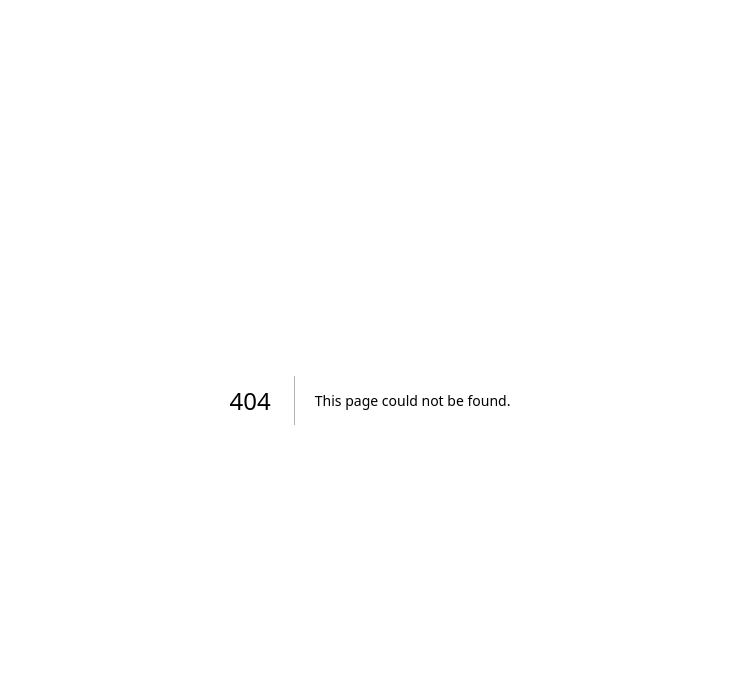
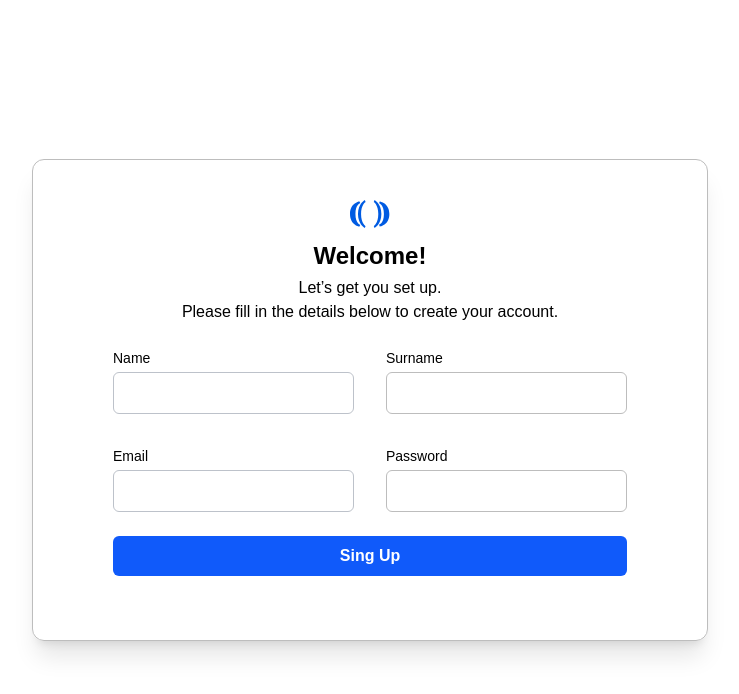
Before and after one commit to Leanid554/thesis, a Next.js app: page /singup in a window 1280 px wide. Before the commit this address had no page. Shown: the top 694 px of the page, without its empty margins (270-1009 px from the left). Built offline with nearby package versions, Linux system fonts and the light colour scheme.

Commit message:
Add Sing Up

```diff
--- /dev/null
+++ b/src/app/singup/page.tsx
@@ -0,0 +1,97 @@
+"use client";
+import { useState } from "react";
+import Image from "next/image";
+import logo from "../../assets/icons/logo.svg";
+
+export default function SingupPage() {
+  const [email, setEmail] = useState("");
+  const [password, setPassword] = useState("");
+  const [name, setName] = useState("");
+  const [surname, setSurname] = useState("");
+
+  const handleLogin = (e: React.FormEvent) => {
+    e.preventDefault();
+    console.log("Email:", email, "Password:", password);
+  };
+
+  return (
+    <div className="flex justify-center items-center min-h-screen">
+      <div className=" flex items-center justify-center sm:p-10 bg-white">
+        <form
+          onSubmit={handleLogin}
+          className=" container space-y-6 border border-grey rounded-xl shadow-xl p-5 sm:px-20 sm:pt-10 sm:pb-16"
+        >
+          <div className="flex flex-col items-center">
+            <Image className="pb-3" src={logo} alt="Logo" />
+
+            <h1 className="text-2xl font-bold text-black text-center">
+              Welcome!
+            </h1>
+            <p className="text-base  text-black text-center pt-1">
+              Let’s get you set up.
+            </p>
+            <p className="text-base   text-black text-center">
+              Please fill in the details below to create your account.
+            </p>
+          </div>
+          <div className="grid grid-cols-1 md:grid-cols-2 gap-4 md:gap-8">
+            <div>
+              <label className="block text-sm font-medium text-black w-60 ">
+                Name
+              </label>
+              <input
+                type="name"
+                value={name}
+                onChange={(e) => setName(e.target.value)}
+                required
+                className="mt-1 block w-full px-4 py-2 border border-border-grey rounded-md focus:ring-2 focus:ring-blue-500 focus:outline-none"
+              />
+            </div>
+            <div>
+              <label className="block text-sm font-medium text-black w-60">
+                Surname
+              </label>
+              <input
+                type="Surname"
+                value={surname}
+                onChange={(e) => setSurname(e.target.value)}
+                required
+                className="mt-1 block w-full px-4 py-2 border border-grey rounded-md focus:ring-2 focus:ring-blue-500 focus:outline-none"
+              />
+            </div>
+            <div>
+              <label className="block text-sm font-medium text-black w-60 ">
+                Email
+              </label>
+              <input
+                type="email"
+                value={email}
+                onChange={(e) => setEmail(e.target.value)}
+                required
+                className="mt-1 block w-full px-4 py-2 border border-border-grey rounded-md focus:ring-2 focus:ring-blue-500 focus:outline-none"
+              />
+            </div>
+            <div>
+              <label className="block text-sm font-medium text-black w-60">
+                Password
+              </label>
+              <input
+                type="password"
+                value={password}
+                onChange={(e) => setPassword(e.target.value)}
+                required
+                className="mt-1 block w-full px-4 py-2 border border-grey rounded-md focus:ring-2 focus:ring-blue-500 focus:outline-none"
+              />
+            </div>
+          </div>
+          <button
+            type="submit"
+            className="w-full py-2 bg-main-blue text-white font-semibold duration-200 rounded-md hover:bg-hover-main-blue transition"
+          >
+            Sing Up
+          </button>
+        </form>
+      </div>
+    </div>
+  );
+}
```
